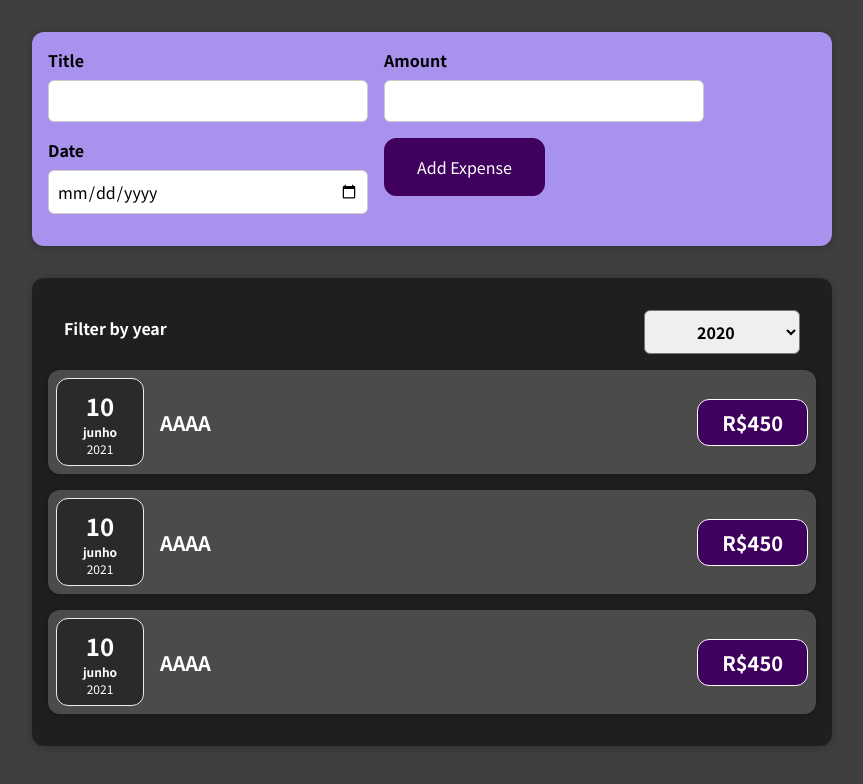
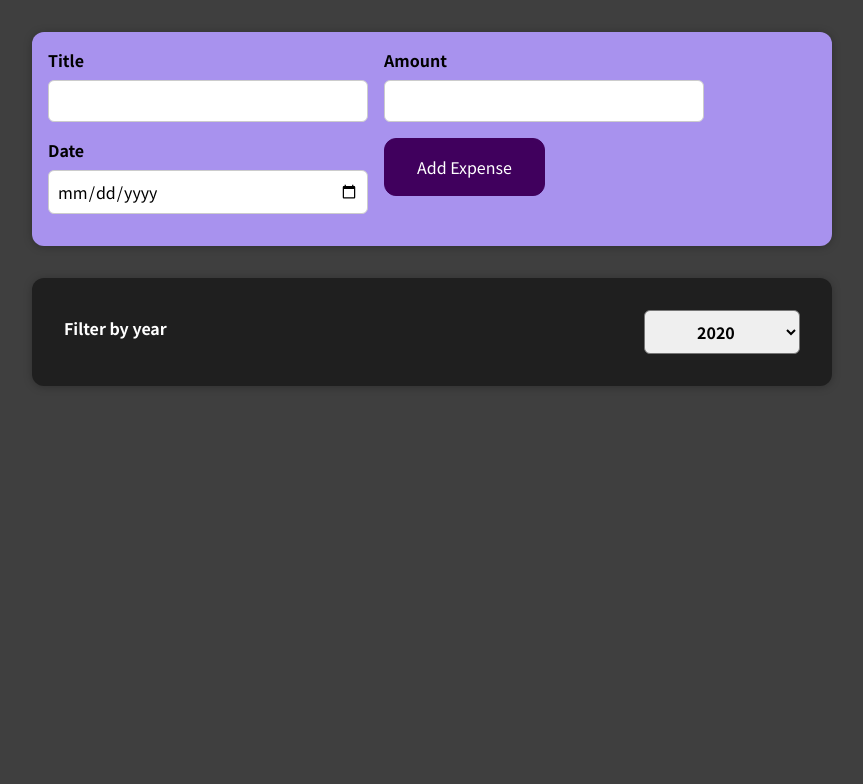
Before and after one commit to Hellshi/Expense-Track-React-LabLuby, a React (Create React App) app: page / in a window 1280 px wide. Shown: the top 784 px of the page, without its empty margins (208-1071 px from the left). Built offline with nearby package versions, Linux system fonts and the light colour scheme; the HTML template or start-up script is replaced by a standard one.

Commit message:
Filter implemmented

```diff
--- a/src/App.js
+++ b/src/App.js
@@ -1,32 +1,10 @@
 import React, { useState } from "react";
 import ExpensesList from "./components/Expenses/Expenses";
+import Data from "./Data";
 import NewExpense from "./components/NewExpenses/NewExpenses";
 
-const DUMMY_EXPENSES = [
-  {
-    id: "a1",
-    title: "AAAA",
-    amount: 450,
-    Date: new Date(2021, 5, 10),
-  },
-
-  {
-    id: "a1",
-    title: "AAAA",
-    amount: 450,
-    Date: new Date(2021, 5, 10),
-  },
-
-  {
-    id: "a1",
-    title: "AAAA",
-    amount: 450,
-    Date: new Date(2021, 5, 10),
-  },
-];
-
 function App() {
-  const [expenses, setExpenses] = useState(DUMMY_EXPENSES);
+  const [expenses, setExpenses] = useState(Data());
 
   const addExpenseHandler = (expense) => {
     setExpenses((prevExpenses) => {
--- a/src/Data.js
+++ b/src/Data.js
@@ -1,22 +1,22 @@
 function Data() {
   return [
     {
-      id: "a1",
-      title: "AAAA",
-      amount: 450,
-      Date: new Date(2021, 5, 10),
+      id: "1",
+      title: "Book",
+      amount: 40,
+      Date: new Date(2021, 7, 15),
     },
 
     {
-      id: "a1",
-      title: "AAAA",
-      amount: 450,
-      Date: new Date(2021, 5, 10),
+      id: "2",
+      title: "Stardew Valley",
+      amount: 28,
+      Date: new Date(2021, 8, 20),
     },
 
     {
-      id: "a1",
-      title: "AAAA",
+      id: "3",
+      title: "Desconjuração",
       amount: 450,
       Date: new Date(2021, 5, 10),
     },
--- a/src/components/Expenses/Expenses.js
+++ b/src/components/Expenses/Expenses.js
@@ -11,15 +11,21 @@ function Expenses({ expenses }) {
     setFilteredYear(selectedYear);
   };
 
+  const filteredExpenses = expenses.filter((expenses) => {
+    return expenses.Date.getFullYear().toString() === filteredYear;
+  });
+
   return (
     <Card className="expenses">
       <ExpensesFilter
         selected={filteredYear}
         onChangeFilter={filterChangeHandler}
       />
-      {expenses.map((item) => {
+      {filteredExpenses.map((item) => {
         return (
           <ExpenseItem
+            filteredYear={filteredYear}
+            key={item.id}
             title={item.title}
             amount={item.amount}
             date={item.Date}
--- a/src/components/Expenses/ExpensesFilter.js
+++ b/src/components/Expenses/ExpensesFilter.js
@@ -3,8 +3,8 @@ import React from "react";
 import "./ExpensesFilter.css";
 
 const ExpensesFilter = (props) => {
-  const dropdownChangeHandler = (event) => {
-    props.onChangeFilter(event.target.value);
+  const dropdownChangeHandler = (e) => {
+    props.onChangeFilter(e.target.value);
   };
 
   return (
```
